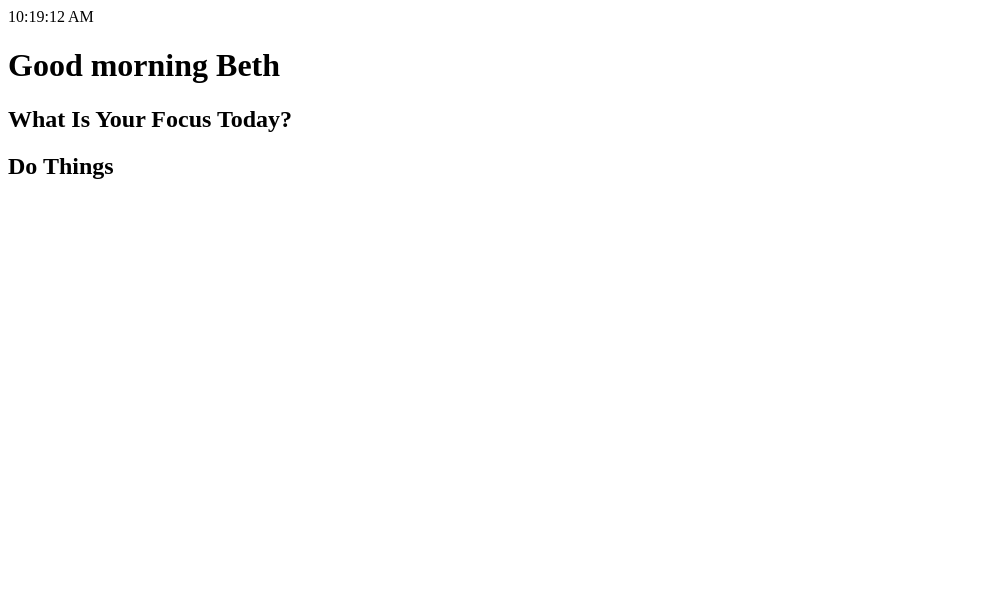
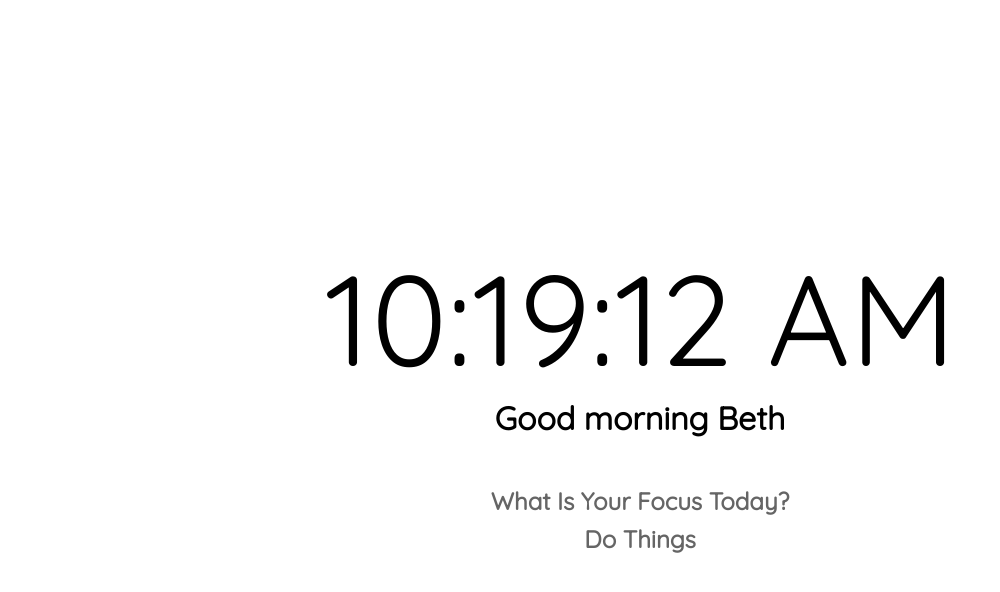
Before and after one commit to beth-mcguire/Landing-Page, a plain HTML site: page index.html in a window 1280 px wide. Shown: the whole page, without its empty margins (0-1000 px from the left). Drawn offline with Linux system fonts and the light colour scheme.

Commit message:
Did styling

```diff
--- a/css/style.css
+++ b/css/style.css
@@ -0,0 +1,37 @@
+@import url("https://fonts.googleapis.com/css?family=Quicksand&display=swap");
+
+* {
+  box-sizing: border-box;
+  margin: 0;
+  padding: 0;
+}
+
+body {
+  font-family: "Quicksand", sans-serif;
+  display: flex;
+  flex-direction: column;
+  align-items: center;
+  justify-content: center;
+  text-align: center;
+  height: 100vh;
+  color: black;
+}
+
+#time {
+  font-size: 8rem;
+}
+
+h1 {
+  margin-bottom: 3rem;
+}
+
+h2 {
+  margin-bottom: 0.5rem;
+  opacity: 0.6;
+}
+
+@media (max-width: 700px) {
+  #time {
+    font-size: 6rem;
+  }
+}
--- a/index.html
+++ b/index.html
@@ -5,6 +5,7 @@
     <meta name="viewport" content="width=device-width, initial-scale=1.0" />
     <meta http-equiv="X-UA-Compatible" content="ie=edge" />
     <title>Welcome</title>
+    <link rel="stylesheet" href="css/style.css" />
   </head>
   <body>
     <time id="time">10:19:12 AM</time>
```
